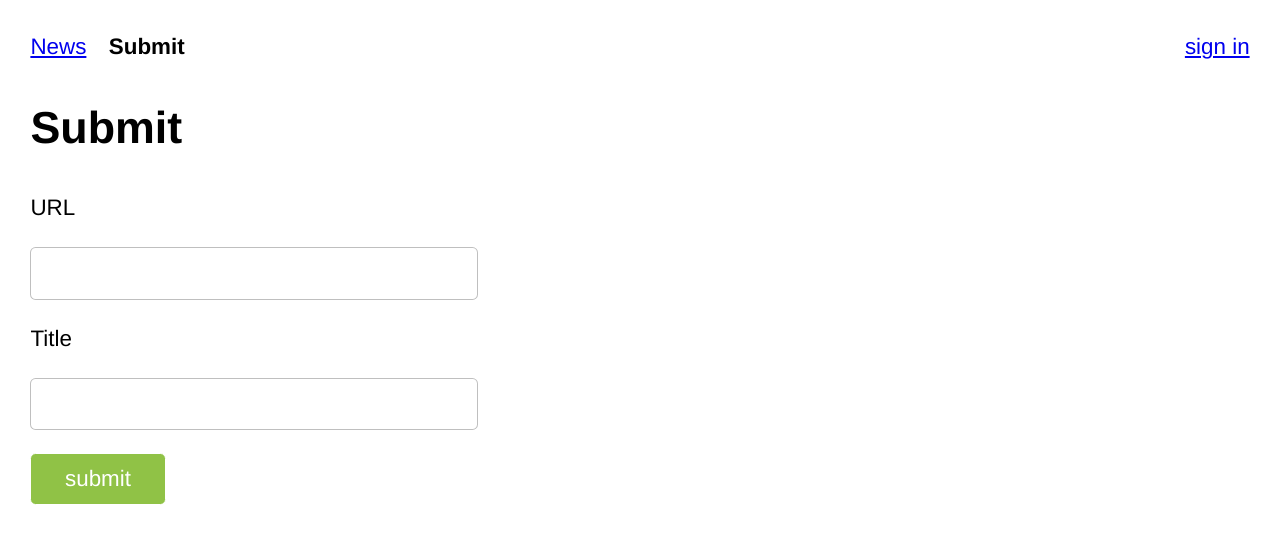
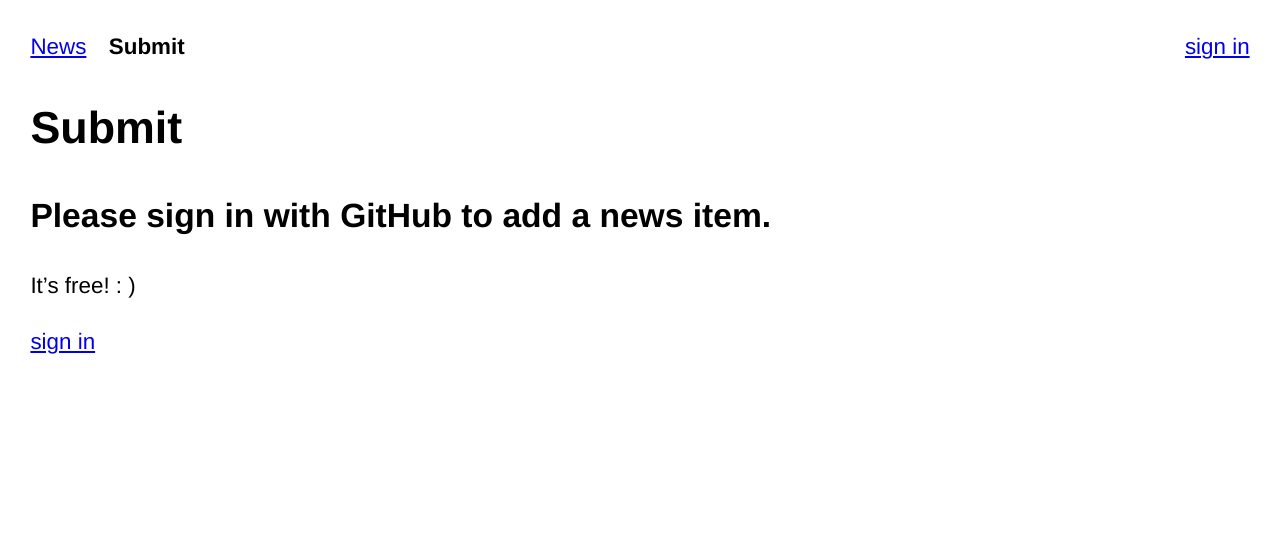
Before and after one commit to octonews/octonews, a Jekyll site: the page built from submit.html, in a window 1280 px wide. Shown: the top 544 px of the page. Built offline with Jekyll 4.4.1, drawn with Linux system fonts in a browser that asks for light colours; nearby versions of some CDN libraries.

Commit message:
Toggle the submit form and signed out message

```diff
--- a/_layouts/default.html
+++ b/_layouts/default.html
@@ -3,7 +3,7 @@
 
   {% include head.html %}
 
-  <body data-page="{{ page.name }}">
+  <body data-account-status>
 
     <header>
       <ul>
--- a/assets/main.css
+++ b/assets/main.css
@@ -71,3 +71,13 @@
   text-decoration: none;
   font-weight: bold;
 }
+
+.submit-form,
+.signed-out-message {
+  display: none;
+}
+
+[data-account-status="signed-in"] .submit-form,
+[data-account-status="signed-out"] .signed-out-message {
+  display: block;
+}
--- a/assets/main.js
+++ b/assets/main.js
@@ -91,6 +91,7 @@
 
 function renderLogin ({login, avatarUrl}) {
   if (login) {
+    document.body.dataset.accountStatus = "signed-in";
     $accountContainer.html(`
       <img src="${avatarUrl}&size=50" alt="">
       <strong>${login}</strong>
@@ -98,5 +99,6 @@
     return
   }
 
+  document.body.dataset.accountStatus = "signed-out"
   $accountContainer.html('<a href="#login" data-action="login">sign in</a>')
 }
--- a/submit.html
+++ b/submit.html
@@ -3,7 +3,13 @@
 title: Submit
 ---
 
-<form id="submit-url">
+<section class="signed-out-message">
+  <h2>Please sign in with GitHub to add a news item.</h2>
+  <p>It’s free!  : )</p>
+  <a href="#login" data-action="login" >sign in</a>
+</section>
+
+<form id="submit-url" class="submit-form">
   <p>
     <label for="input-url">
     URL
```
